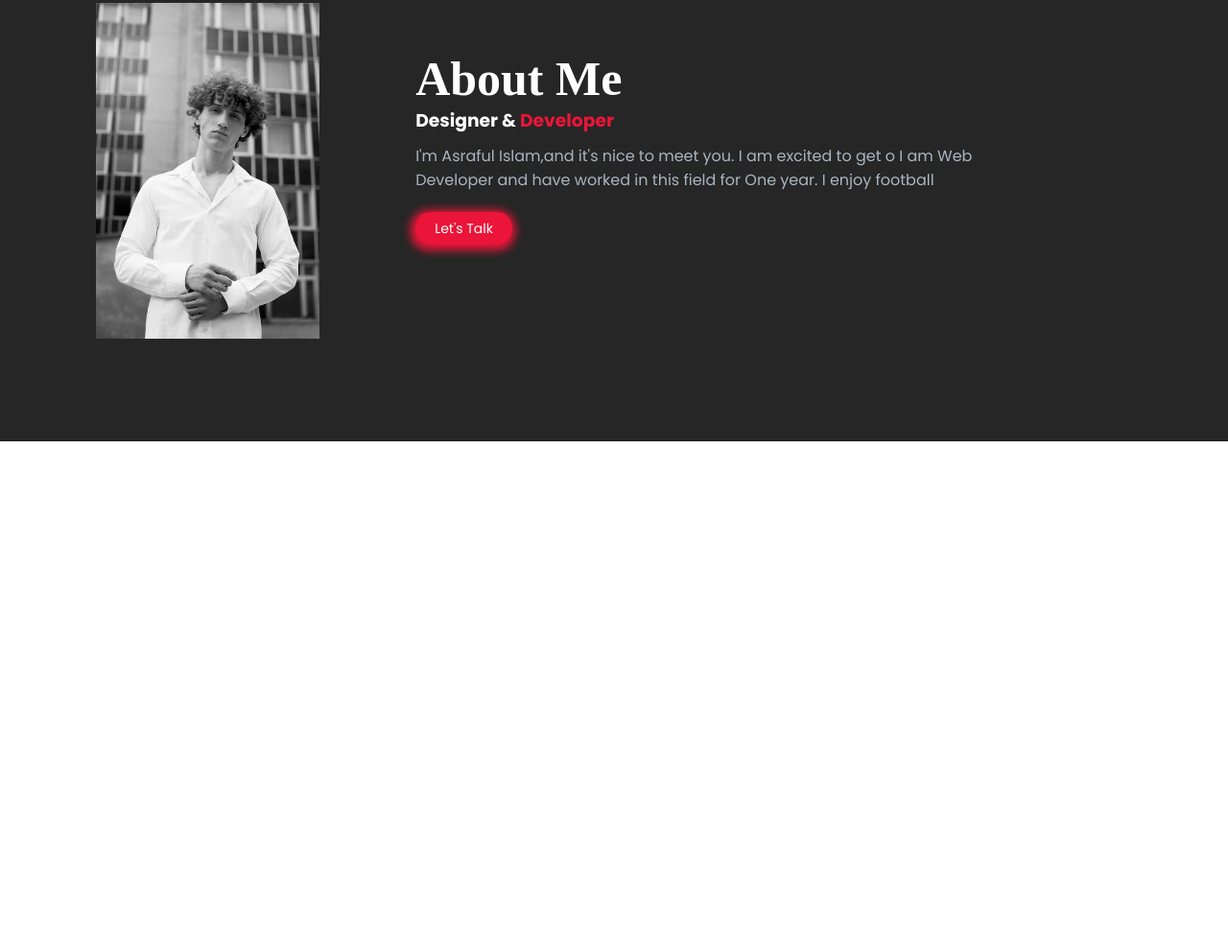
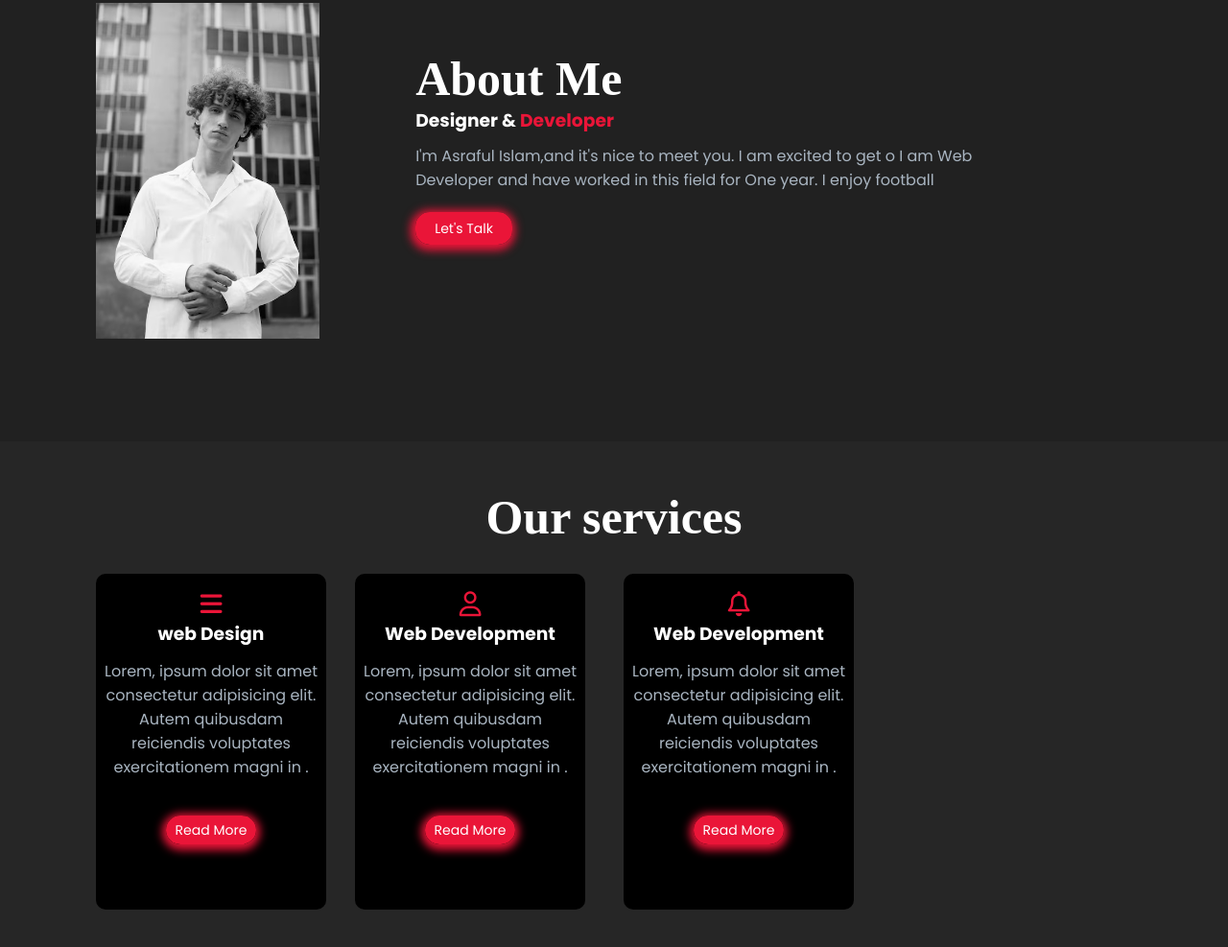
Before and after one commit to Asraful-10/protfolio, a plain HTML site: page index.html in a window 1280 px wide. Shown: the part 897-1884 px from the top of the page at 96% size. Before the commit the page ends 1507 px from the top, so only its background shows below. Drawn offline with Linux system fonts and the light colour scheme; a web font is replaced by a local one.

Commit message:
services section

```diff
--- a/index.html
+++ b/index.html
@@ -9,6 +9,8 @@
     <link rel="preconnect" href="https://fonts.gstatic.com" crossorigin>
     <link href="https://fonts.googleapis.com/css2?family=Lato:ital,wght@1,900&family=Poppins:ital,wght@0,300;0,400;0,500;0,600;0,700;0,800;0,900;1,200;1,300;1,400;1,500;1,600;1,700;1,800;1,900&display=swap" rel="stylesheet">
     <link rel="stylesheet" href="style.css">
+    <link rel="stylesheet" href="path/to/font-awesome/css/font-awesome.min.css">
+    <link rel="stylesheet" href="https://cdnjs.cloudflare.com/ajax/libs/font-awesome/6.4.0/css/all.min.css" integrity="sha512-iecdLmaskl7CVkqkXNQ/ZH/XLlvWZOJyj7Yy7tcenmpD1ypASozpmT/E0iPtmFIB46ZmdtAc9eNBvH0H/ZpiBw==" crossorigin="anonymous" referrerpolicy="no-referrer" />
 </head>
 <body>
     <section class="navbar">
@@ -55,6 +57,31 @@
         </div>
 
     </section>
+    <section class="services-section">
+        <h1>Our services</h1>
+        <div class="services-1">
+            <i class="fa-solid fa-bars"></i>
+            <h3>web Design</h3>
+            <p>Lorem, ipsum dolor sit amet consectetur adipisicing elit. Autem quibusdam reiciendis voluptates exercitationem magni in .</p>
+            <a target="_blank" href="#">Read More</a>
+
+
+        </div>
+        <div class="services-2">
+            <i class="fa-regular fa-user"></i>
+
+            <h3>Web Development</h3>
+            <p>Lorem, ipsum dolor sit amet consectetur adipisicing elit. Autem quibusdam reiciendis voluptates exercitationem magni in .</p>
+            <a target="_blank" href="#">Read More</a>
+        </div>
+        <div class="services-3">
+            <i class="fa-sharp fa-regular fa-bell"></i>
+            <h3>Web Development</h3>
+            <p>Lorem, ipsum dolor sit amet consectetur adipisicing elit. Autem quibusdam reiciendis voluptates exercitationem magni in .</p>
+            <a target="_blank" href="#">Read More</a>
+        </div>
+
+    </section>
 
 </body>
 </html>
--- a/style.css
+++ b/style.css
@@ -117,7 +117,7 @@ input{
 }
 .about{
     display: flex;
-    background: #000000d9;
+    background: #000000de;
 }
 .about h1{
     position: relative;
@@ -159,3 +159,85 @@ input{
     border-style: none;
     box-shadow: -1px 2px 10px 4px #ea1538;
 }
+.services-section{
+    background: #000000d9;
+    height: 90vh;
+    width: 100%;
+
+}
+.services-section i{
+    color: #ea1538;
+    font-size: 26px;
+    position: relative;
+    top: 18px;
+}
+
+.services-section h1{
+    text-align: center;
+    position: relative;
+    top: 50px;
+
+}
+.services-section h3{
+
+    color: white;
+    position: relative;
+    top: 18px;
+
+}
+.services-section p{
+    position: relative;
+    top: 30px;
+    color: #a9b5c1;
+    margin: 0 5px;
+}
+.services-section a{
+    text-align: center;
+    background: #ea1538;
+    color: white;
+    font-size: 14px;
+    padding: 5px 10px;
+    position: relative;
+    top: 70px;
+    border-style: none;
+    border-radius: 15px;
+    text-decoration: none;
+    box-shadow: 0px 2px 10px 4px #ea1538;
+
+
+}
+.services-1{
+    position: relative;
+    background: black;
+    width: 240px;
+    height: 350px;
+    margin: 80px 10px 50px 100px;
+    text-align: center;
+    border-radius: 10px;
+}
+
+
+.services-2{
+
+    position: relative;
+    background: black;
+    width: 240px;
+    height: 350px;
+    text-align: center;
+    left: 370px;
+    bottom: 400px;
+    border-radius: 10px;
+
+}
+.services-3{
+    position: relative;
+    background: black;
+    width: 240px;
+    height: 350px;
+    left: 650px;
+    bottom: 750px;
+    text-align: center;
+    border-radius: 10px;
+
+
+}
```
